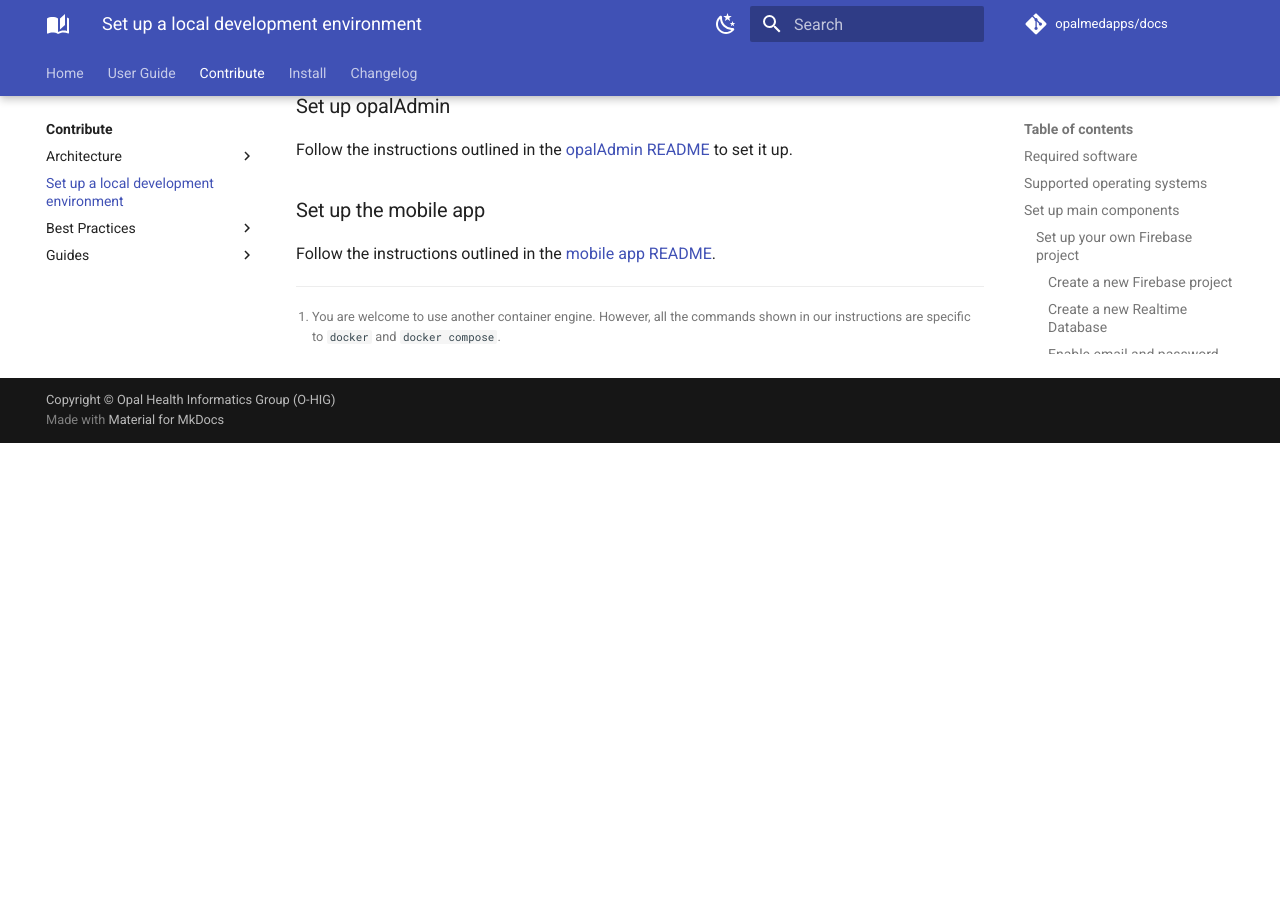
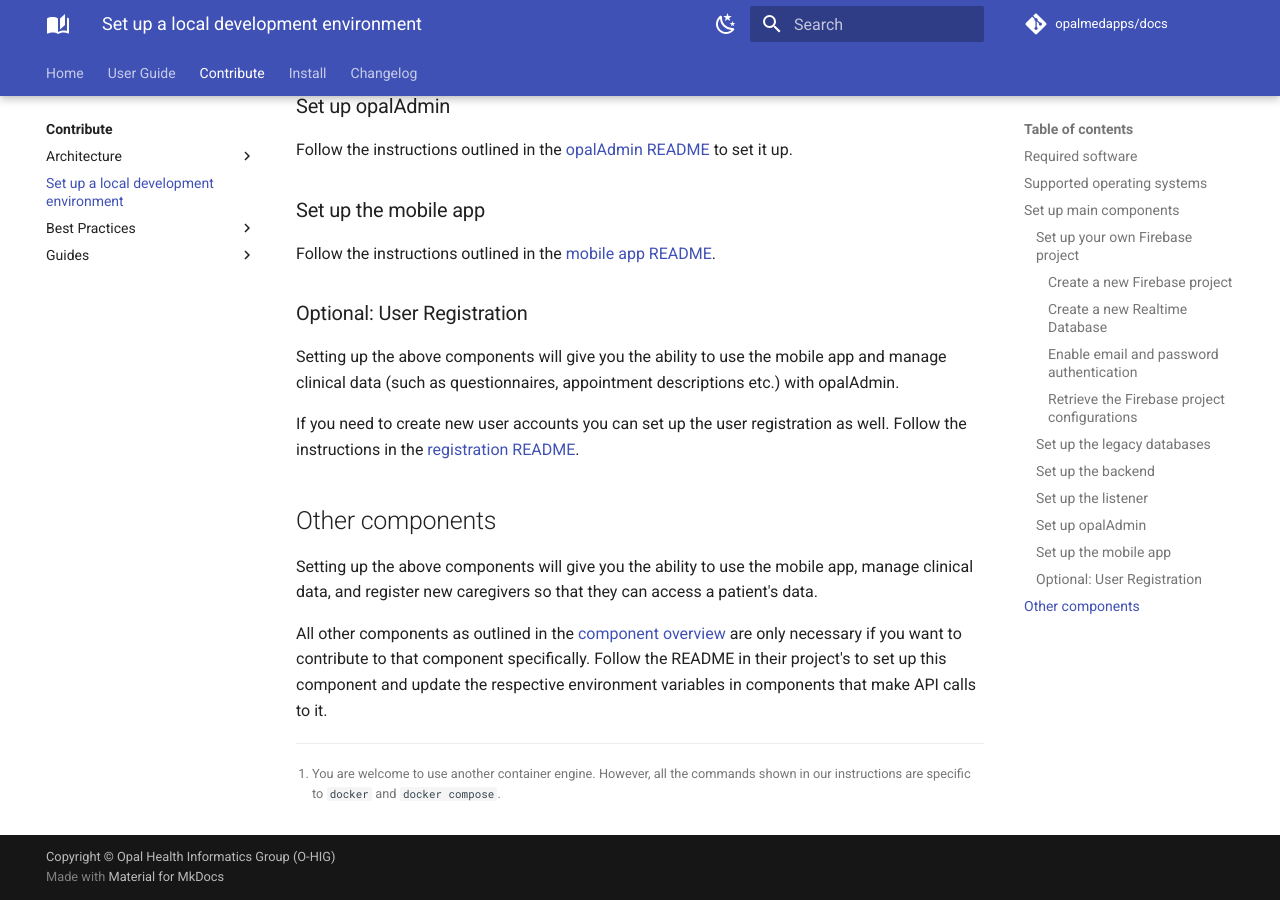
Before and after one commit to opalmedapps/docs, an MkDocs documentation site: the page built from docs/development/setup.md, in a window 1280 px wide and 900 px high, scrolled down 3708 px. Built offline with MkDocs 1.6.1 and Material for MkDocs 9.7.7, drawn with Linux system fonts in a browser that asks for light colours; plug-ins that fetch from the network failed and are left out; comment, search, counter and statistics services are not loaded; before the commit the page ends 4151 px from its top, so only the background shows below that.

Commit message:
finalize setup
(cherry picked from commit 09e4f7e0863f8eeb4df8096546efd6f950f98fb9)

Co-authored-by: Matthias Schoettle <git@mattsch.com>

```diff
--- a/docs/development/setup.md
+++ b/docs/development/setup.md
@@ -157,6 +157,20 @@
 
 Follow the instructions outlined in the [mobile app README](https://gitlab.com/opalmedapps/qplus/-/blob/main/README.md).
 
+### Optional: User Registration
+
+Setting up the above components will give you the ability to use the mobile app and manage clinical data (such as questionnaires,  appointment descriptions etc.) with opalAdmin.
+
+If you need to create new user accounts you can set up the user registration as well.
+Follow the instructions in the [registration README](https://gitlab.com/opalmedapps/registration-web-page/-/blob/main/README.md).
+
+## Other components
+
+Setting up the above components will give you the ability to use the mobile app, manage clinical data, and register new caregivers so that they can access a patient's data.
+
+All other components as outlined in the [component overview](architecture/index.md#overview-of-components) are only necessary if you want to contribute to that component specifically.
+Follow the README in their project's to set up this component and update the respective environment variables in components that make API calls to it.
+
 [^1]:
     You are welcome to use another container engine.
     However, all the commands shown in our instructions are specific to  `docker` and `docker compose`.
```
